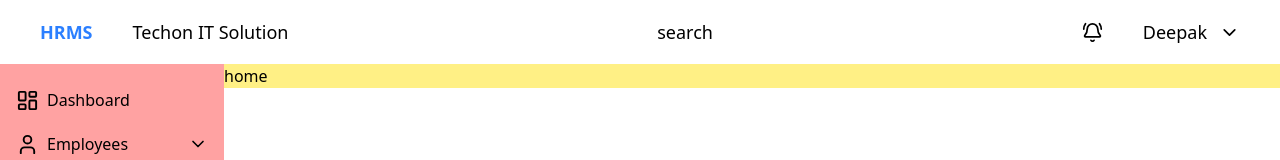
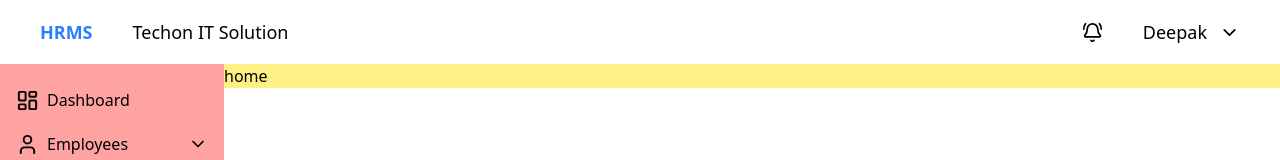
Before and after one commit to Deepakpmk007/HRMS-nextjs, a Next.js app in the folder client/: page / in a window 1280 px wide. Shown: the top 160 px of the page. Built offline with nearby package versions, Linux system fonts and the light colour scheme.

Commit message:
complete header nav

```diff
--- a/client/components/HeaderNav.tsx
+++ b/client/components/HeaderNav.tsx
@@ -7,7 +7,7 @@ export default function HeaderNav() {
         <h1 className="font-bold text-blue-500">HRMS</h1>
         <h2>Techon IT Solution</h2>
       </div>
-      <div>search</div>
+
       <div className="flex items-center gap-10">
         <BellRing size={21} />
         <div className="flex gap-3 items-center">
```
